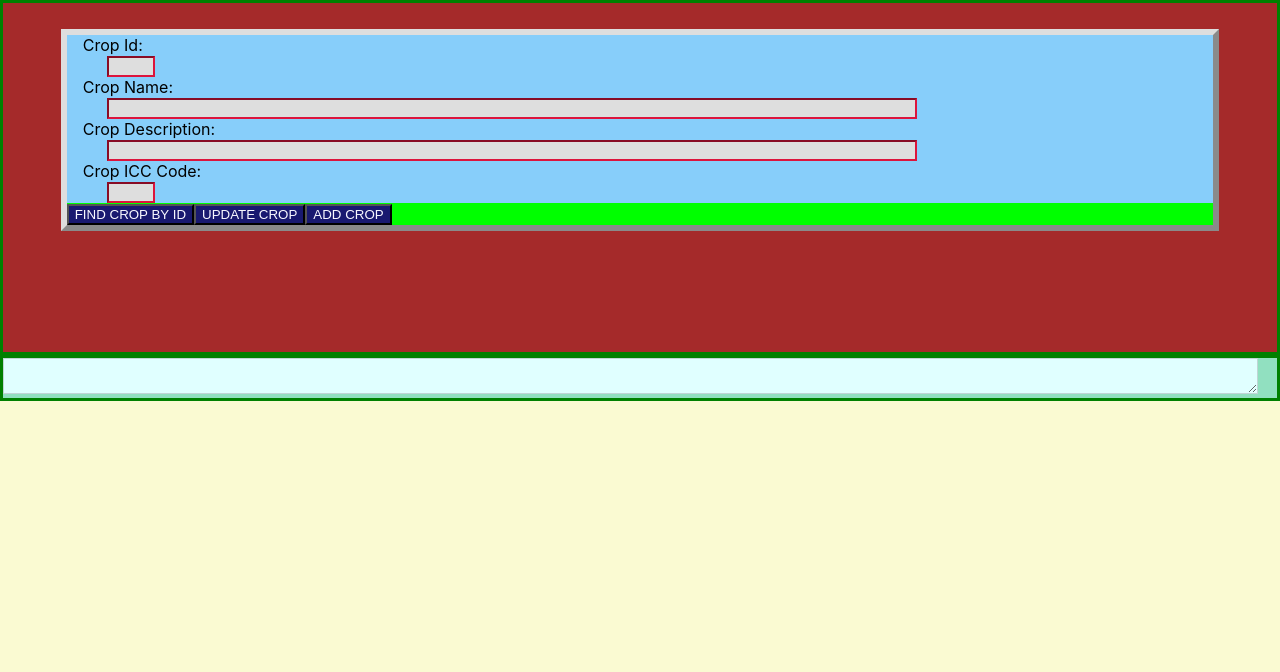
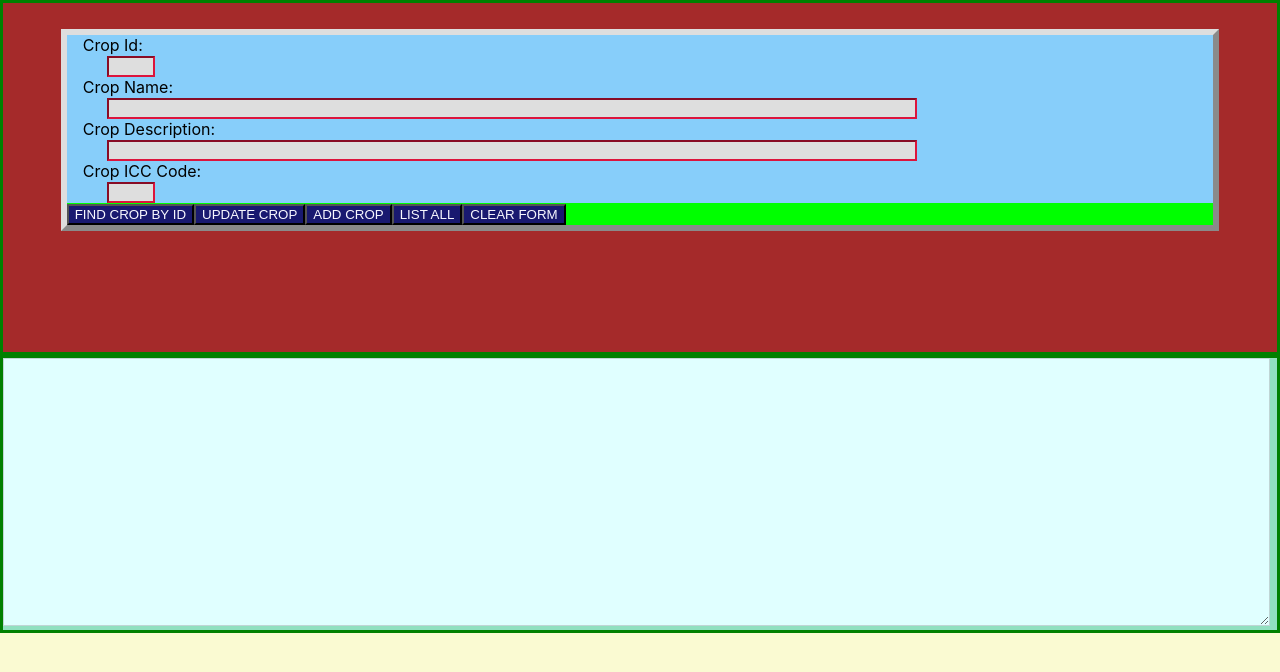
Before and after one commit to sttyerase/seedsuxreact, a React (Create React App) app: page / in a window 1280 px wide. Shown: the top 672 px of the page. Built offline with nearby package versions, Linux system fonts and the light colour scheme; what react-global-configuration would draw is missing.

Commit message:
Working versions of findrecordbyid() and listAll().

```diff
--- a/src/App.js
+++ b/src/App.js
@@ -14,16 +14,17 @@ function CropUI() {
         <label className="datalabel" htmlFor="cropicccode">Crop ICC Code:</label><br/>
         <input id="cropicccode" type="number" className="datanumber"/><br/>
         <div className="buttondiv">
-          <input className="datasubmit" type="button" value="FIND CROP BY ID"   formMethod="POST" onClick={findrecordbyid}/>
-          <input className="datasubmit" type="button" value="UPDATE CROP" formMethod="PUT"  onClick={updatedata}/>
-          <input className="datasubmit" type="button" value="ADD CROP"    formMethod="POST" onClick={adddata}/>
+          <input className="datasubmit" type="button" value="FIND CROP BY ID" onClick={findrecordbyid}/>
+          <input className="datasubmit" type="button" value="UPDATE CROP"     onClick={updatedata}/>
+          <input className="datasubmit" type="button" value="ADD CROP"        onClick={adddata}/>
+          <input className="datasubmit" type="button" value="LIST ALL"        onClick={listAll}/>
+          <input className="datasubmit" type="button" value="CLEAR FORM"      onClick={resetAll}/>
         </div>
       </form>
   );
 } // FUNCTION APP()
 
 async function findrecordbyid() {
-  resetAll();
   var seekval = document.getElementById("cropid").value;
   let myReq = new Request("http://localhost:8080/seedinspection/crops/" + seekval);
   if(config.get('debugseedsux')) console.log("Crop Id: " + seekval);
@@ -31,7 +32,7 @@ async function findrecordbyid() {
       .then(response => {
           if(response.status !== 200) {
               resetForm();
-              throw Error("Id " + seekval + " not found: " + response.statusText);
+              throw Error("Crop Id " + seekval + " not found in database: " + response.statusText);
           } // IF
           return response.json();
       })
@@ -46,6 +47,26 @@ async function findrecordbyid() {
       });
 } // FINDRECORDBYID()
 
+async function listAll(){
+    let myReq = new Request("http://localhost:8080/seedinspection/crops/all");
+    if(config.get('debugseedsux')) console.log("Finding all crops.");
+    await fetch(myReq)
+        .then(response => {
+            if(response.status !== 200) {
+                throw Error("Crop list not found: " + response.statusText);
+            } // IF
+            return response.json();
+        })
+        .then(data => {
+            document.getElementById("resptext").value = JSON.stringify(data,null,2);
+        })
+        .catch( function(error){
+            if(config.get('debugseedsux')) console.log("FIND FAILURE:" + error);
+            document.getElementById("resptext").value = "FIND FAILURE:" + error;
+        });
+} // LISTALLCROPS()
+
+// TODO: ADDDATA() NEEDS TO EVENTUALLY BE A SEPARATE SCREEN
 function adddata() {
     validateicccode();
     document.getElementById("cropid").value = "";
@@ -53,7 +74,6 @@ function adddata() {
 
 function updatedata() {
     validateicccode();
-  window.open("http://localhost:8080/seedinspection/crops/all");
 } // UPDATEDATA()
 
 function validateicccode() {
@@ -66,7 +86,8 @@ function validateicccode() {
 } // VALIDATEICCCODE()
 
 function resetAll(){
-    document.getElementById("resptext").value = "";
+    resetForm();
+    resetMessageBoard();
 } // RESETALL()
 
 function resetForm(){
@@ -76,6 +97,10 @@ function resetForm(){
     document.getElementById("cropicccode").value = "";
 }  // RESETFORM()
 
+function resetMessageBoard() {
+    document.getElementById("resptext").value = "";
+} // RESETMESSAGEBOARD()
+
 function handleFetchErrors(fresponse) {
     if(!fresponse.ok){
         throw Error("Website failed to respond: " + fresponse.statusText);
--- a/src/index.css
+++ b/src/index.css
@@ -15,12 +15,17 @@ body {
 }
 
 #respdiv{
+  position: relative;
+  min-height: 30ex;
   border: 3px solid green;
   background-color: #91e0c0;
 }
 
 .resptext{
   position: relative;
-  width: 98%;
+  width: 99%;
+  min-height: inherit;
   background-color: lightcyan;
+  scroll-behavior: auto;
+  font-weight: bold;
 }
```
